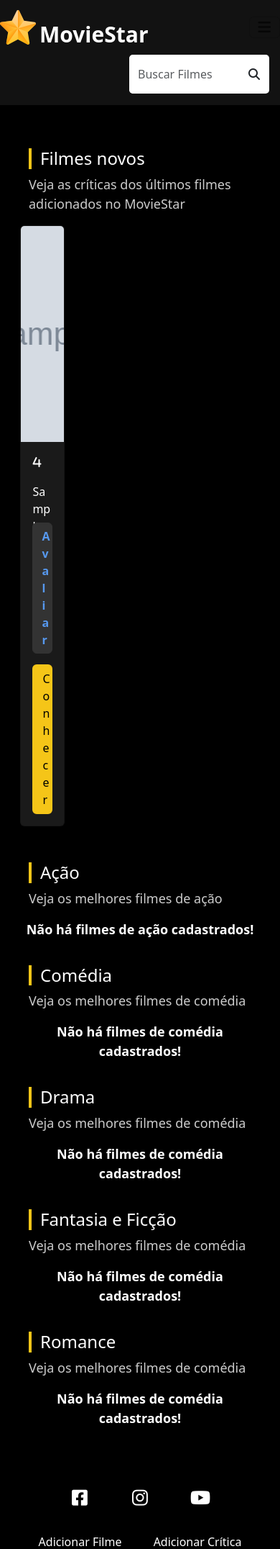
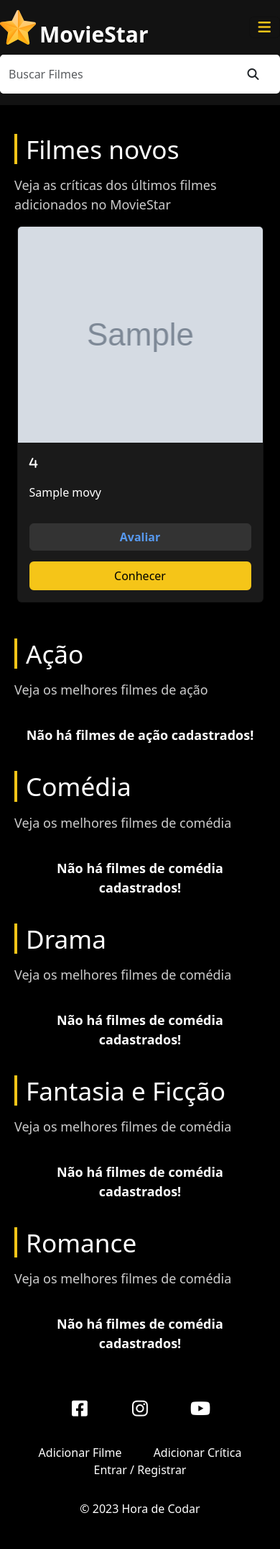
Before and after one commit to Igoralamaral/moviestar, a PHP site: page / in a window 390 px wide. Shown: the top 2152 px of the page at 72% size. After the commit the page ends 2102 px from the top, so only its background shows below. Run offline with PHP 8.4, Linux system fonts and the light colour scheme; tables that the repository leaves empty or names only in its code hold one stand-in row (values such as "Sample post"); grey boxes marked "Sample" are stand-in pictures; data that the repository does not hold is empty; some libraries are stand-ins or nearby versions.

Commit message:
adicionando responsividade

```diff
--- a/css/styles.css
+++ b/css/styles.css
@@ -507,3 +507,95 @@
 #footer-links-container {
     margin: 30px 0;
 }
+
+/* RESPONSIVO*/
+@media (max-width: 450px) {
+    #main-container {
+        padding: 20px;
+    }
+
+    /* HOME*/
+    #search-form {
+        width: 100%;
+        margin-left: 0;
+    }
+
+    #search-form .form-control {
+        width: 85%;
+    }
+
+    .section-title {
+        font-size: 2.2rem;
+        margin-bottom: 1rem;
+    }
+
+    .movies-container {
+        padding: 0 15px;
+    }
+
+    .movie-card {
+        width: 100%;
+    }
+
+    .movie-details {
+        display: flex;
+        flex-direction: column;
+    }
+
+    .movie-details span {
+        padding-bottom: 8px;
+    }
+
+    .pipe {
+        display: none;
+    }
+
+    .movie-container iframe {
+        max-width: 100% !important;
+    }
+
+    #review-container {
+        padding-left: 0;
+        padding-right: 0;
+    }
+
+    #review-form-container select,
+    #review-form-container textarea {
+        width: 100%;
+    }
+
+    .empty-list {
+        margin-top: 20px;
+    }
+
+    .msg {
+        width: 100%;
+    }
+
+    /* MOVIE*/
+    .review {
+        padding: 0 15px;
+    }
+
+    /* DASHBOARD*/
+    #movies-dashboard {
+        padding: 0;
+    }
+
+    .actions-column {
+        width: 140px;
+    }
+
+    .edit-btn {
+        display: block;
+    }
+
+    /* EDIT MOVIE*/
+    .movie-image-container {
+        margin-top: 1rem;
+    }
+
+    .fas.fa-bars {
+        color: #f5c518;
+    }
+}
```
